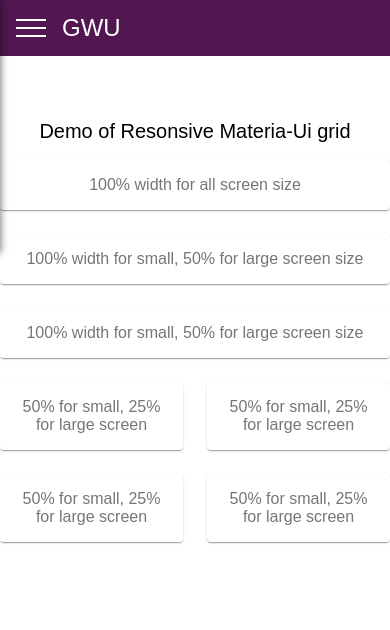
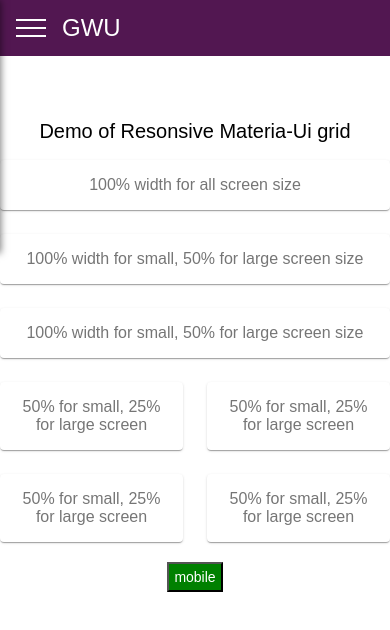
Before and after one commit to gwu1234/ResponsiveReact, a React (Create React App) app: page /responsive in a window 390 px wide. Shown: the top 630 px of the page. Built offline with nearby package versions, Linux system fonts and the light colour scheme.

Commit message:
add responsive button

```diff
--- a/src/components/ResponsiveGrid.js
+++ b/src/components/ResponsiveGrid.js
@@ -21,16 +21,44 @@
   },
 }));
 
-
 const ResponsiveMateriaUI = () => {
-
   const [menuBarOpen, setMenuBarOpen] = React.useState(false)
   const drawerToggleClickHandler =()=>setMenuBarOpen(!menuBarOpen)
+  const [screenType, setScreenType] = React.useState('desktop')
+  const [screenSize, setScreenSize] = React.useState(window.innerWidth)
+  const [buttonStyle, setButtonStyle] = React.useState({textAlign:"center", padding:"15px"})
+  // mobile: 500, tablet: 640, laptop: 1024, desktop: 1280,
+
+  const handleResize = () => {
+    //console.log(window.innerWidth)
+    setScreenSize (window.innerWidth)
+  }
+  window.addEventListener('resize', handleResize);
+
+  React.useEffect (
+    () => {
+       //console.log(`useEffect width = ${screenSize}`)
+       if (screenSize >= 1280 ) {
+          setScreenType('desktop')
+          setButtonStyle ({...buttonStyle, fontSize:"22px", fontWeight:"bold", color:"black", backgroundColor:"white"})
+       } else if (screenSize >=1024) {
+          setScreenType('laptop')
+          setButtonStyle ({...buttonStyle, fontSize:"20px", fontWeight:"bold", color:"black", backgroundColor:"white"})
+       } else if (screenSize >=640) {
+          setScreenType('tablet')
+          setButtonStyle ({...buttonStyle, fontSize:"16px", fontWeight:"normal", color:"white", backgroundColor:"blue", padding:"10px"})
+       } else {
+          setScreenType('mobile')
+          setButtonStyle ({...buttonStyle, fontSize:"14px", fontWeight:"normal", color:"white", backgroundColor:"green", padding:"5px"})
+       }
+       //console.log(buttonStyle)
+    },
+    [screenSize],
+  );
 
   const backdropClickHandler = () => {
       setMenuBarOpen (false);
   };
-
 
   let backdrop = null;
   const classes = useStyles();
@@ -71,6 +99,9 @@
                   <Paper className={classes.paper}>50% for small, 25% for large screen</Paper>
                 </Grid>
              </Grid>
+             <div style={{marginTop:"20px",  textAlign:"center"}}>
+                 <button style={buttonStyle}>{screenType}</button>
+             </div>
            </div>
         </div>
     );
```
Lines whose indentation alone changed are shown as unchanged.
